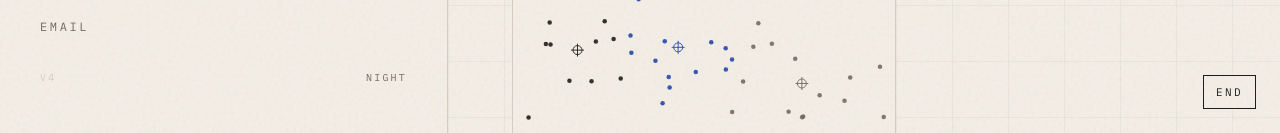
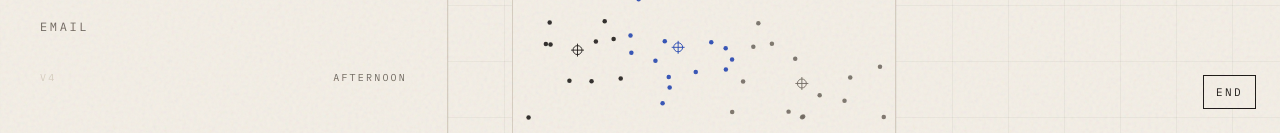
Before and after one commit to Alan0893/alan0893.github.io, a React (Vite) app: page / in a window 1280 px wide. Shown: the part 667-800 px from the top of the page. Built offline with nearby package versions, Linux system fonts and the light colour scheme.

Commit message:
Afternoon theme cause why not

```diff
--- a/index.html
+++ b/index.html
@@ -5,10 +5,15 @@
       (function () {
         try {
           var stored = localStorage.getItem('theme')
-          var night = stored
-            ? stored === 'night'
-            : window.matchMedia('(prefers-color-scheme: dark)').matches
-          if (night) document.documentElement.classList.add('night')
+          var root = document.documentElement
+          if (stored === 'afternoon') {
+            root.classList.add('afternoon')
+          } else {
+            var night = stored
+              ? stored === 'night'
+              : window.matchMedia('(prefers-color-scheme: dark)').matches
+            if (night) root.classList.add('night')
+          }
         } catch (e) {}
       })()
     </script>
--- a/src/animations/MarginSketch.jsx
+++ b/src/animations/MarginSketch.jsx
@@ -378,6 +378,51 @@ const DaySky = ({ sun, clouds }) => (
   </>
 )
 
+const GOLD = 'var(--color-accent)'
+
+const AfternoonSky = ({ clouds, water }) => (
+  <>
+    <ellipse cx="268" cy="292" rx="56" ry="56" fill={GOLD} opacity="0.1" />
+    <circle cx="268" cy="292" r="26" fill={GOLD} opacity="0.22" />
+    <circle cx="268" cy="292" r="16" fill={GOLD} opacity="0.55" stroke={GOLD} strokeWidth="1.1" />
+    {[198, 214, 232].map((deg) => {
+      const rad = (deg * Math.PI) / 180
+      return (
+        <line
+          key={deg}
+          x1="268"
+          y1="292"
+          x2={268 + Math.cos(rad) * 48}
+          y2={292 + Math.sin(rad) * 48}
+          stroke={GOLD}
+          strokeWidth="0.9"
+          opacity="0.35"
+        />
+      )
+    })}
+    {clouds.map((cloud, i) => (
+      <g key={i} className="skyline-cloud">
+        <DrawStroke d={cloud.d} delay={cloud.delay} duration={1.8} width={1.05} opacity={0.22} color={GOLD} />
+      </g>
+    ))}
+    {water.map((d, i) => (
+      <path key={i} d={d} fill="none" stroke={GOLD} strokeWidth="0.8" opacity={0.28} />
+    ))}
+  </>
+)
+
+const AfternoonShadows = () => (
+  <g fill={INK} opacity="0.1" stroke="none">
+    <polygon points={`12,${GROUND} 70,${GROUND} 46,${GROUND + 9} -8,${GROUND + 9}`} />
+    <polygon points={`76,${GROUND} 100,${GROUND} 68,${GROUND + 11} 42,${GROUND + 11}`} />
+    <polygon points={`106,${GROUND} 156,${GROUND} 136,${GROUND + 8} 84,${GROUND + 8}`} />
+    <polygon points={`162,${GROUND} 194,${GROUND} 150,${GROUND + 12} 112,${GROUND + 12}`} />
+    <polygon points={`200,${GROUND} 236,${GROUND} 176,${GROUND + 14} 132,${GROUND + 14}`} />
+    <polygon points={`242,${GROUND} 288,${GROUND} 214,${GROUND + 16} 160,${GROUND + 16}`} />
+    <polygon points={`294,${GROUND} 316,${GROUND} 300,${GROUND + 7} 276,${GROUND + 7}`} />
+  </g>
+)
+
 const NightSky = ({ stars, moonPath, water }) => (
   <>
     <ellipse cx="54" cy="52" rx="28" ry="28" fill="var(--color-accent)" opacity="0.08" />
@@ -466,7 +511,7 @@ const NightCraft = () => (
 )
 
 const MarginSketch = () => {
-  const { night } = useTheme()
+  const { night, afternoon } = useTheme()
 
   const scene = useMemo(() => {
     const rand = mulberry(42)
@@ -481,6 +526,10 @@ const MarginSketch = () => {
       moonWater: [
         wobbleLine(28, GROUND + 16, 78, GROUND + 20, nightRand, 6, 1.1),
         wobbleLine(36, GROUND + 30, 70, GROUND + 34, nightRand, 5, 1.3),
+      ],
+      duskWater: [
+        wobbleLine(210, GROUND + 16, 314, GROUND + 20, nightRand, 7, 1.2),
+        wobbleLine(220, GROUND + 30, 308, GROUND + 34, nightRand, 6, 1.4),
       ],
       clouds: [
         { d: cloudPath(56, 72, 34, rand), delay: 5.8 },
@@ -501,6 +550,10 @@ const MarginSketch = () => {
         const wrand = mulberry(130 + b * 17)
         const bias = building.id === 'hancock' || building.id === 'prudential' ? 0.32 : 0.5
         return building.windows.map(() => wrand() > bias)
+      }),
+      duskLit: BUILDINGS.map((building, b) => {
+        const wrand = mulberry(210 + b * 19)
+        return building.windows.map(() => wrand() > 0.82)
       }),
     }
   }, [])
@@ -529,6 +582,8 @@ const MarginSketch = () => {
       >
         {night ? (
           <NightSky stars={scene.stars} moonPath={scene.moon} water={scene.moonWater} />
+        ) : afternoon ? (
+          <AfternoonSky clouds={scene.clouds} water={scene.duskWater} />
         ) : (
           <DaySky sun={scene.sun} clouds={scene.clouds} />
         )}
@@ -581,10 +636,12 @@ const MarginSketch = () => {
             delay={0.35 + i * 0.25}
             duration={1.5}
             width={0.9}
-            opacity={night ? 0.22 : 0.35}
-            color={night ? 'var(--color-accent)' : INK}
+            color={night ? 'var(--color-accent)' : afternoon ? GOLD : INK}
+            opacity={night ? 0.22 : afternoon ? 0.28 : 0.35}
           />
         ))}
+
+        {afternoon && <AfternoonShadows />}
 
         {BUILDINGS.map((building, i) => (
           <g
@@ -597,10 +654,13 @@ const MarginSketch = () => {
             ))}
             {building.windows.map((win, j) => {
               if (night && !scene.lit[i][j]) return null
+              const dusk = afternoon && scene.duskLit[i][j]
               return (
               <rect
                 key={j}
-                className={night ? 'skyline-window-lit' : 'skyline-window'}
+                className={
+                  night ? 'skyline-window-lit' : dusk ? 'skyline-window-dusk' : 'skyline-window'
+                }
                 x={win.x}
                 y={win.y}
                 width={win.w}
--- a/src/theme.jsx
+++ b/src/theme.jsx
@@ -1,32 +1,58 @@
 import React, { createContext, useContext, useEffect, useState } from 'react'
 
+const MODES = ['day', 'afternoon', 'night']
+
 const ThemeContext = createContext({
+  mode: 'day',
   night: false,
-  toggle: () => {},
+  afternoon: false,
+  cycle: () => {},
 })
 
-const applyNight = (night) => {
-  document.documentElement.classList.toggle('night', night)
+const readMode = () => {
+  if (typeof document === 'undefined') return 'day'
+  const root = document.documentElement
+  if (root.classList.contains('night')) return 'night'
+  if (root.classList.contains('afternoon')) return 'afternoon'
   try {
-    localStorage.setItem('theme', night ? 'night' : 'day')
+    const stored = localStorage.getItem('theme')
+    if (MODES.includes(stored)) return stored
+  } catch {
+    /* ignore */
+  }
+  return 'day'
+}
+
+const applyMode = (mode) => {
+  document.documentElement.classList.toggle('night', mode === 'night')
+  document.documentElement.classList.toggle('afternoon', mode === 'afternoon')
+  try {
+    localStorage.setItem('theme', mode)
   } catch {
     /* ignore */
   }
 }
 
 export const ThemeProvider = ({ children }) => {
-  const [night, setNight] = useState(() =>
-    typeof document !== 'undefined' && document.documentElement.classList.contains('night')
-  )
+  const [mode, setMode] = useState(readMode)
 
   useEffect(() => {
-    applyNight(night)
-  }, [night])
+    applyMode(mode)
+  }, [mode])
 
-  const toggle = () => setNight((value) => !value)
+  const cycle = () => {
+    setMode((current) => MODES[(MODES.indexOf(current) + 1) % MODES.length])
+  }
 
   return (
-    <ThemeContext.Provider value={{ night, toggle }}>
+    <ThemeContext.Provider
+      value={{
+        mode,
+        night: mode === 'night',
+        afternoon: mode === 'afternoon',
+        cycle,
+      }}
+    >
       {children}
     </ThemeContext.Provider>
   )
@@ -34,18 +60,24 @@ export const ThemeProvider = ({ children }) => {
 
 export const useTheme = () => useContext(ThemeContext)
 
+const NEXT_LABEL = {
+  day: 'Afternoon',
+  afternoon: 'Night',
+  night: 'Day',
+}
+
 export const ThemeToggle = () => {
-  const { night, toggle } = useTheme()
+  const { mode, cycle } = useTheme()
+  const next = NEXT_LABEL[mode]
 
   return (
     <button
       type="button"
-      onClick={toggle}
+      onClick={cycle}
       className="index-link font-mono text-[10px] uppercase tracking-index text-muted hover:text-accent"
-      aria-pressed={night}
-      aria-label={night ? 'Switch to day mode' : 'Switch to night mode'}
+      aria-label={`Switch to ${next.toLowerCase()} mode`}
     >
-      {night ? 'Day' : 'Night'}
+      {next}
     </button>
   )
 }
```
Also changed, not shown: src/index.css (+36 -0 lines).
